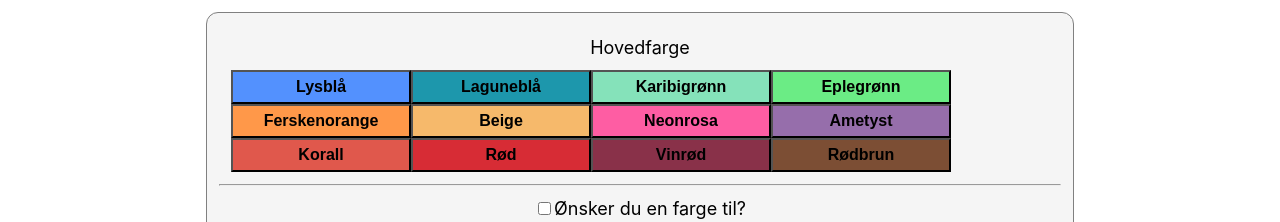
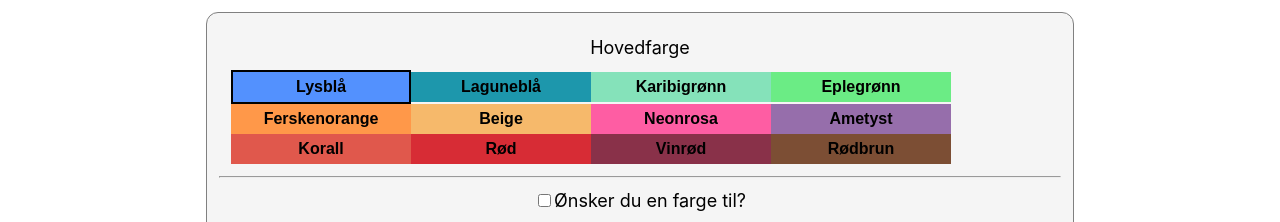
Before and after one commit to raily2595/enkeltbutikknettside, a React (Create React App) app: page /band/leieband in a window 1280 px wide. Shown: the part 365-587 px from the top of the page. Built offline with nearby package versions, Linux system fonts and the light colour scheme.

Commit message:
legge til kant når man har valgt farge

```diff
--- a/src/components/Konfigurator/ColorSelector.js
+++ b/src/components/Konfigurator/ColorSelector.js
@@ -1,4 +1,4 @@
-import React from 'react';
+import React, {useState} from 'react';
 
 const colors = ["Lysblå", "Laguneblå", "Karibigrønn", "Eplegrønn", "Ferskenorange", "Beige", "Neonrosa", "Ametyst", "Korall", "Rød", "Vinrød", "Rødbrun"];
 
@@ -35,6 +35,7 @@ const calculateBackgroundColor = (inputColor) => {
 };
 
 const ColorButtons = ({ onColorChange }) => {
+    const [selectedColor, setSelectedColor] = useState("Lysblå"); // Initialize it with a default color
     return (
         <div className='konfigurator-fargeboks'>
             {colors.map((color) => (
@@ -46,8 +47,12 @@ const ColorButtons = ({ onColorChange }) => {
                         width: 180,
                         fontSize: 16,
                         fontWeight: 'bold',
+                        border: color === selectedColor ? "2px solid #000" : "none", // Add a border to the selected color
                     }}
-                    onClick={() => onColorChange(color)}
+                    onClick={() => {
+                        onColorChange(color);
+                        setSelectedColor(color); // Update the selected color state
+                    }}
                 >
                     {color}
                 </button>
@@ -56,4 +61,5 @@ const ColorButtons = ({ onColorChange }) => {
     );
 };
 
+
 export default ColorButtons;
```
